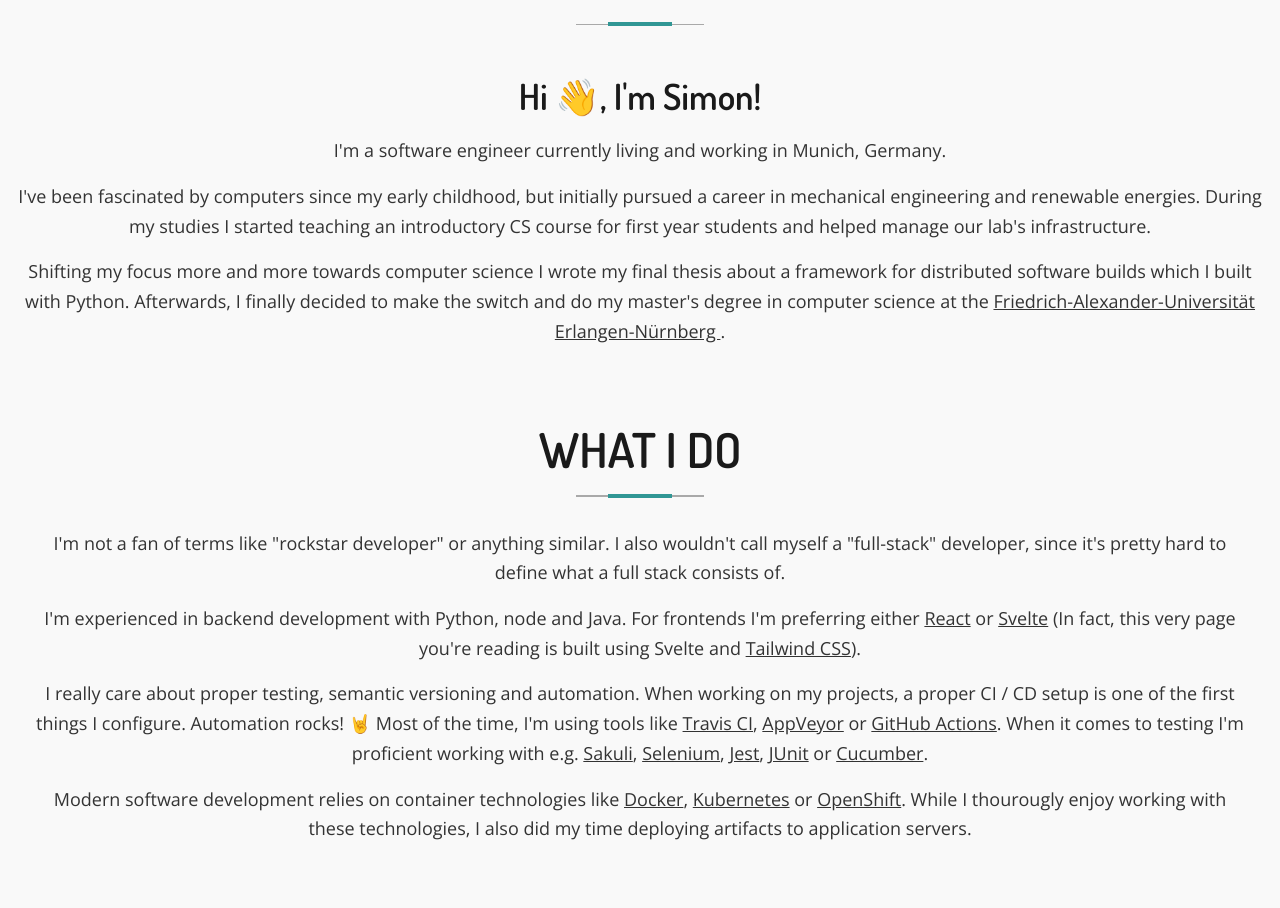
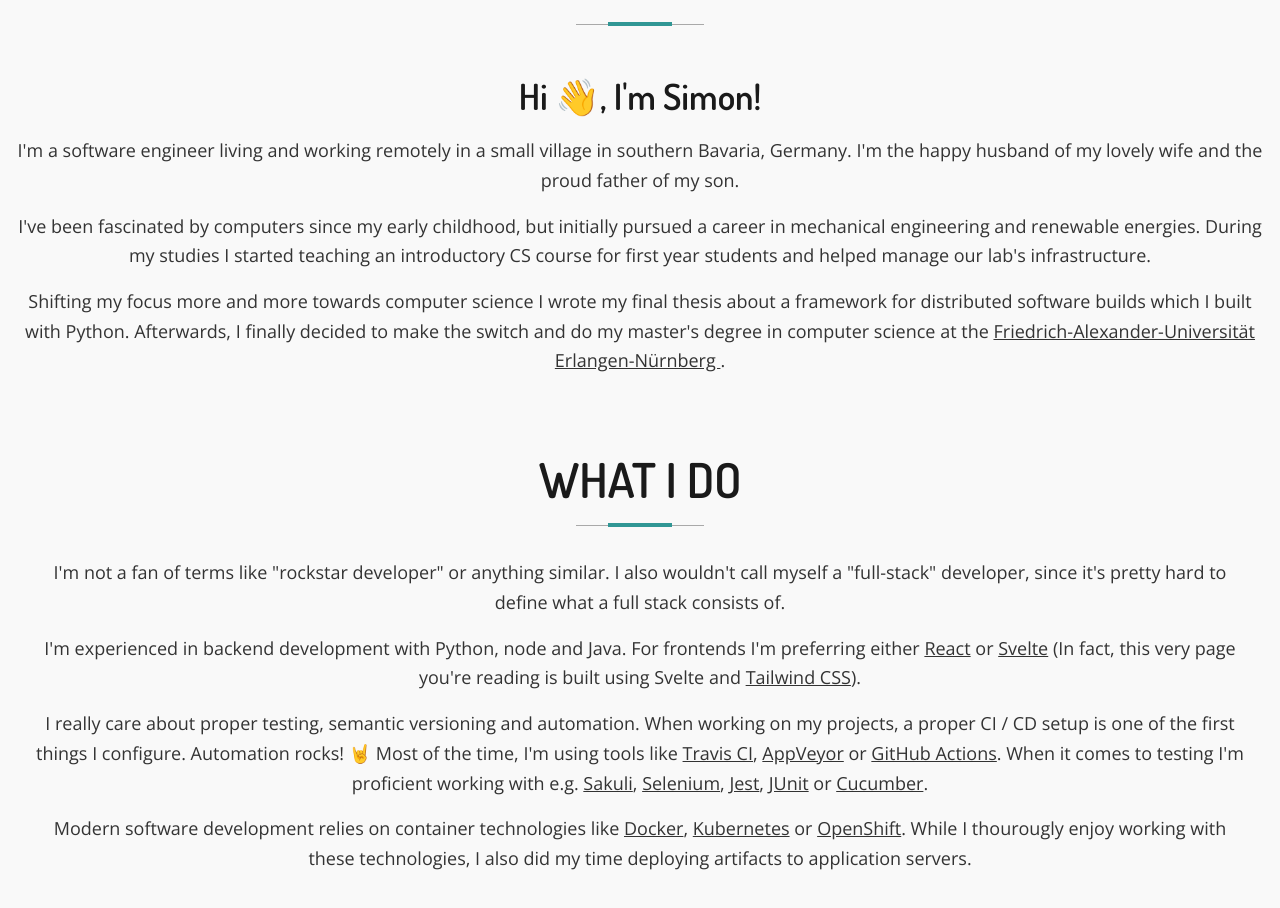
Before and after one commit to s1h-org/s1h.org, a Svelte app: page / in a window 1280 px wide. Shown: the part 925-1833 px from the top of the page. Built offline with nearby package versions, Linux system fonts and the light colour scheme; no server answers.

Commit message:
Updated about section

```diff
--- a/src/sections/About.svelte
+++ b/src/sections/About.svelte
@@ -6,7 +6,8 @@
     <SectionHeader heading={'About Me'} />
     <h3 class="text-4xl text-center mt-16">Hi 👋, I'm Simon!</h3>
     <p class="text-md lg:text-lg text-center pt-4 pl-4 pr-4">
-        I'm a software engineer currently living and working in Munich, Germany.
+        I'm a software engineer living and working remotely in a small village in southern Bavaria, Germany.
+        I'm the happy husband of my lovely wife and the proud father of my son.
     </p>
     <p class="text-md lg:text-lg text-center pt-4 pl-4 pr-4">
         I've been fascinated by computers since my early childhood, but
```
